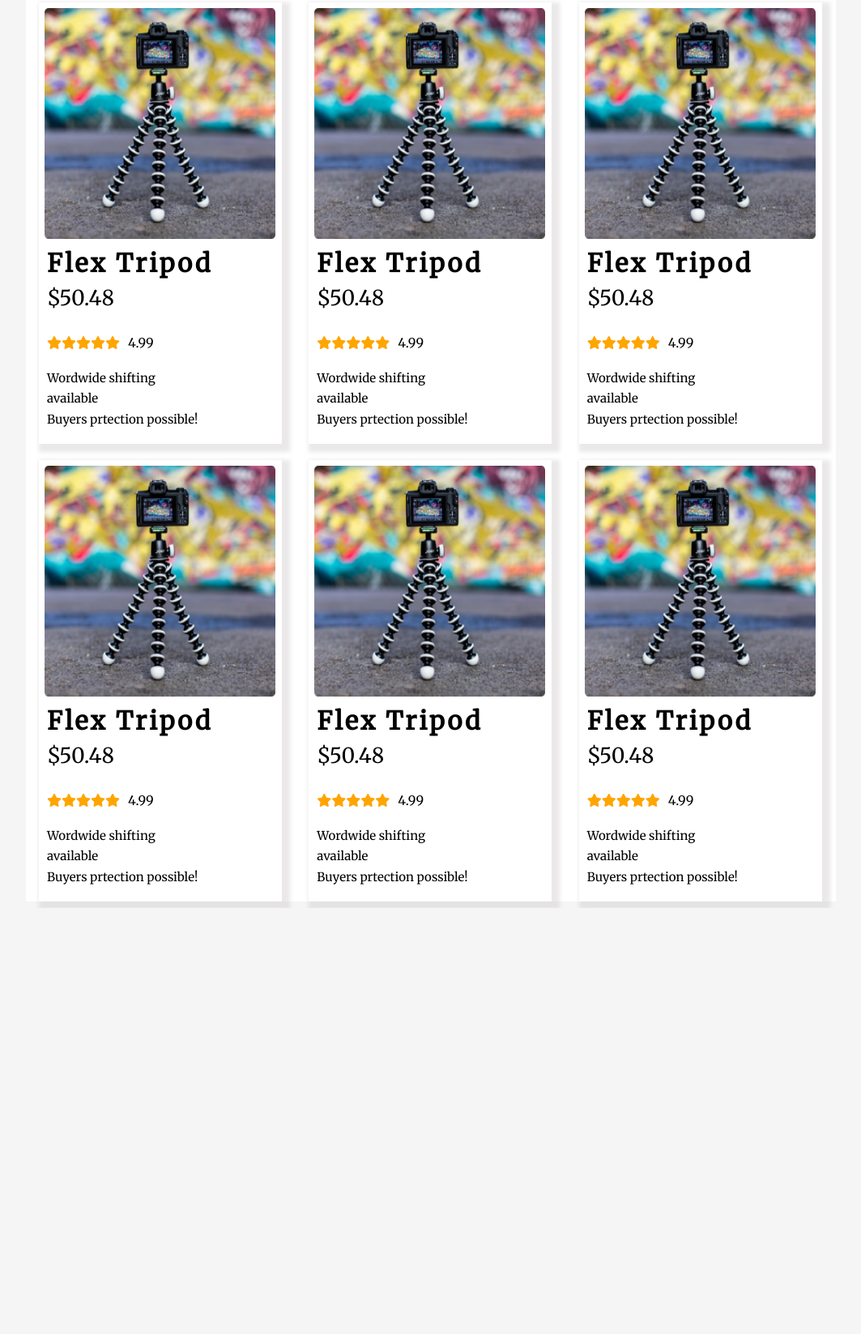
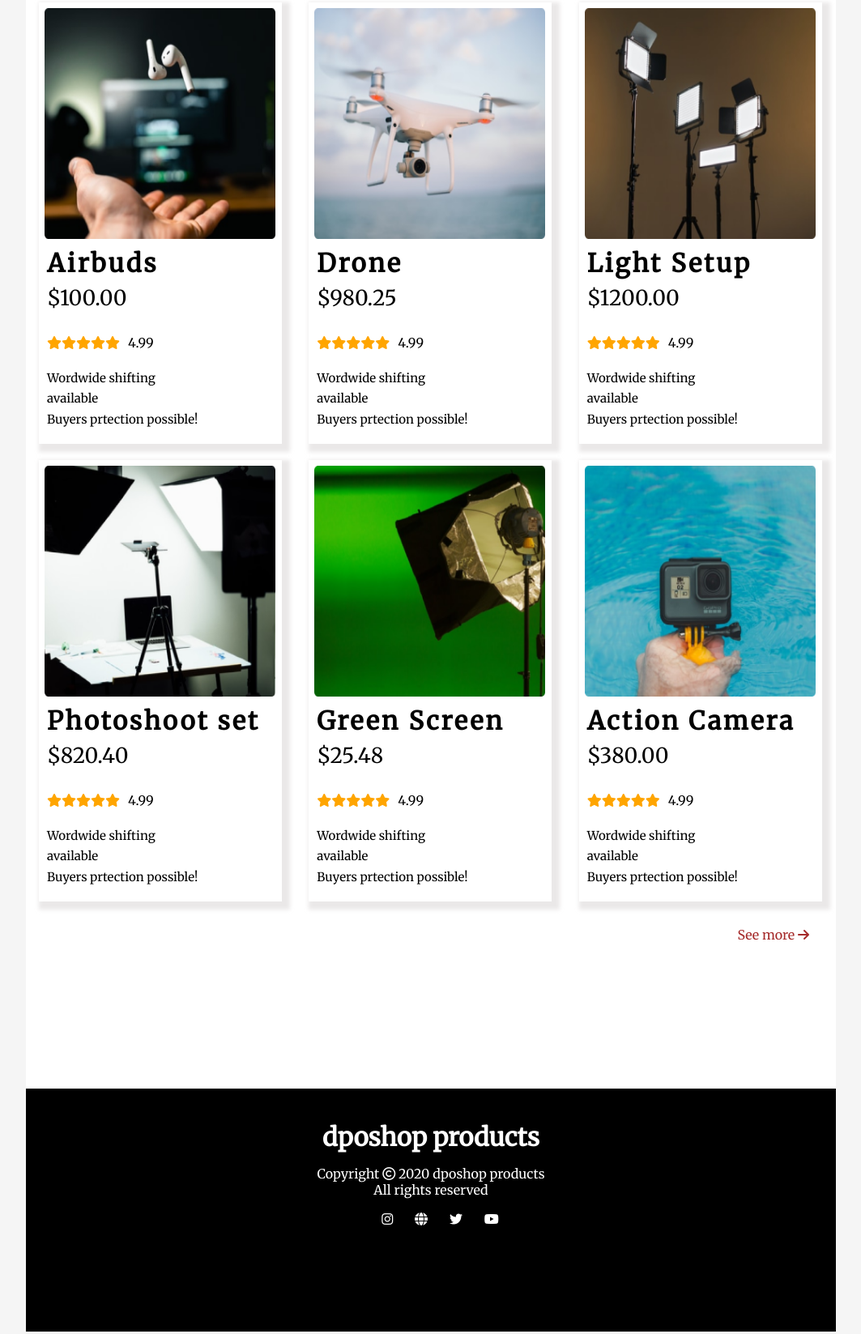
Before and after one commit to ainul1997/dposhop1, a plain HTML site: page index.html in a window 1280 px wide. Shown: the part 1140-2787 px from the top of the page at 81% size, without its empty margins (108-1171 px from the left). Before the commit the page ends 2261 px from the top, so only its background shows below. Drawn offline with Linux system fonts and the light colour scheme.

Commit message:
some thimg commit

```diff
--- a/index.html
+++ b/index.html
@@ -107,9 +107,9 @@
 
                         <div class="prodect-detils">
                             <div class="prodect-items-h4-p">
-                                <h4 class=" prodect-items-h4">
+                                <h5 class=" prodect-items-h4">
                                     Microphone
-                                </h4>
+                                </h5>
                                 <p class=" prodect-items-p">$120.25</p>
                             </div>
                             <div class="prodect-fa-star">
@@ -132,14 +132,14 @@
                         </div>
                     </div>
                     <div class="prodect-items">
-                        <div class="prodect-image"> <img src="images/tripod.png" alt=""></div>
+                        <div class="prodect-image"> <img src="images/airpod.png" alt=""></div>
 
                         <div class="prodect-detils">
                             <div class="prodect-items-h4-p">
-                                <h4 class=" prodect-items-h4">
-                                    Flex Tripod
-                                </h4>
-                                <p class=" prodect-items-p"> $50.48</p>
+                                <h5 class=" prodect-items-h4">
+                                    Airbuds
+                                </h5>
+                                <p class=" prodect-items-p"> $100.00</p>
                             </div>
                             <div class="prodect-fa-star">
                                 <div class="course-raiting-area ">
@@ -161,14 +161,14 @@
                         </div>
                     </div>
                     <div class="prodect-items">
-                        <div class="prodect-image"> <img src="images/tripod.png" alt=""></div>
+                        <div class="prodect-image"> <img src="images/drone.png" alt=""></div>
 
                         <div class="prodect-detils">
                             <div class="prodect-items-h4-p">
-                                <h4 class=" prodect-items-h4">
-                                    Flex Tripod
-                                </h4>
-                                <p class=" prodect-items-p"> $50.48</p>
+                                <h5 class=" prodect-items-h4">
+                                    Drone
+                                </h5>
+                                <p class=" prodect-items-p"> $980.25</p>
                             </div>
                             <div class="prodect-fa-star">
                                 <div class="course-raiting-area ">
@@ -190,14 +190,14 @@
                         </div>
                     </div>
                     <div class="prodect-items">
-                        <div class="prodect-image"> <img src="images/tripod.png" alt=""></div>
+                        <div class="prodect-image"> <img src="images/lights.png" alt=""></div>
 
                         <div class="prodect-detils">
                             <div class="prodect-items-h4-p">
-                                <h4 class=" prodect-items-h4">
-                                    Flex Tripod
-                                </h4>
-                                <p class=" prodect-items-p"> $50.48</p>
+                                <h5 class=" prodect-items-h4">
+                                    Light Setup
+                                </h5>
+                                <p class=" prodect-items-p"> $1200.00</p>
                             </div>
                             <div class="prodect-fa-star">
                                 <div class="course-raiting-area ">
@@ -219,14 +219,14 @@
                         </div>
                     </div>
                     <div class="prodect-items">
-                        <div class="prodect-image"> <img src="images/tripod.png" alt=""></div>
+                        <div class="prodect-image"> <img src="images/setup.png" alt=""></div>
 
                         <div class="prodect-detils">
                             <div class="prodect-items-h4-p">
-                                <h4 class=" prodect-items-h4">
-                                    Flex Tripod
-                                </h4>
-                                <p class=" prodect-items-p"> $50.48</p>
+                                <h5 class=" prodect-items-h4">
+                                    Photoshoot set
+                                </h5>
+                                <p class=" prodect-items-p"> $820.40</p>
                             </div>
                             <div class="prodect-fa-star">
                                 <div class="course-raiting-area ">
@@ -248,14 +248,14 @@
                         </div>
                     </div>
                     <div class="prodect-items">
-                        <div class="prodect-image"> <img src="images/tripod.png" alt=""></div>
+                        <div class="prodect-image"> <img src="images/single-light.png" alt=""></div>
 
                         <div class="prodect-detils">
                             <div class="prodect-items-h4-p">
-                                <h4 class=" prodect-items-h4">
-                                    Flex Tripod
-                                </h4>
-                                <p class=" prodect-items-p"> $50.48</p>
+                                <h5 class=" prodect-items-h4">
+                                    Green Screen
+                                </h5>
+                                <p class=" prodect-items-p"> $25.48</p>
                             </div>
                             <div class="prodect-fa-star">
                                 <div class="course-raiting-area ">
@@ -277,14 +277,14 @@
                         </div>
                     </div>
                     <div class="prodect-items">
-                        <div class="prodect-image"> <img src="images/tripod.png" alt=""></div>
+                        <div class="prodect-image"> <img src="images/action.png" alt=""></div>
 
                         <div class="prodect-detils">
                             <div class="prodect-items-h4-p">
-                                <h4 class=" prodect-items-h4">
-                                    Flex Tripod
-                                </h4>
-                                <p class=" prodect-items-p"> $50.48</p>
+                                <h5 class=" prodect-items-h4">
+                                    Action Camera
+                                </h5>
+                                <p class=" prodect-items-p"> $380.00</p>
                             </div>
                             <div class="prodect-fa-star">
                                 <div class="course-raiting-area ">
@@ -309,7 +309,28 @@
 
             </div>
         </section>
+        <section class="see-more-section">
+            <div class="see-more">
+                <a href="">See more <i class="fas fa-arrow-right"></i></a>
+            </div>
+        </section>
     </main>
+    <footer>
+        <div class="footer">
+            <h4>
+                dposhop products
+            </h4>
+            <p>
+                Copyright <i class="far fa-copyright"></i> 2020 dposhop products <br> All rights reserved
+            </p>
+
+            <a href=""><i class="fab fa-instagram"></i></a>
+            <a href=""><i class="fas fa-globe"></i></a>
+            <a href=""><i class="fab fa-twitter"></i></a>
+            <a href=""><i class="fab fa-youtube"></i></a>
+
+        </div>
+    </footer>
 </body>
 
 </html>
--- a/style.css
+++ b/style.css
@@ -58,7 +58,7 @@ body{
 
 .popular-continar{
     width: 1000px;
-    height: 100%;
+    height: 1786px;
     background-color: white;
 
 }
@@ -120,3 +120,90 @@ line-height: 1.7;
 font-weight: 500;
 font-style: normal;
 }
+/* second section end */
+/* ------------------------ */
+/* third section start */
+.see-more-section{
+    background-color: white;
+    width: 1000px;
+    height: 200px;
+}
+.see-more{
+    text-align: end;
+    margin-right: 33px;
+
+
+}
+.see-more a{
+    text-decoration: none;
+    color: brown;
+}
+footer{
+    width: 1000px;
+    height: 300px;
+    background-color: black;
+    color: white;
+
+}
+.footer{
+    text-align: center;
+}
+.footer h4{
+    font-size: 31px;
+    margin: 40px 0px 0px 0px;
+}
+.footer a{
+    padding: 20px;
+    color:white;
+    padding: 15px 0px 0px 23px;
+}
+/* media quarig */
+/* ------------------ */
+@media only screen and (max-width:412px)  {
+    .dpo-products{
+        padding-left: 37%;
+    }
+    .side-continar{
+        grid-template-columns: repeat(1,1fr);
+        margin-left: 33%;
+        display: grid;
+        height: auto;
+    }
+    .prodect-continar{
+        display: grid;
+        grid-template-columns: repeat(1, 1fr);
+    }
+    .prodect-items{
+        margin-left: 38%;
+    }
+    footer{
+        display: grid;
+        justify-self: start;
+    }
+}
+@media only screen and (max-width:360px)  {
+    .dpo-products{
+        padding-left: 33%;
+    }
+}
+@media only screen and (max-width:810px)  {
+    .dpo-products{
+        padding-left: 15%;
+    }
+}
+@media only screen and (max-width:375px)  {
+    .dpo-products{
+        padding-left: 33%;
+    }
+}
+@media only screen and (max-width:414px)  {
+    .dpo-products{
+        padding-left: 32%;
+    }
+}
+@media only screen and (max-width:428px)  {
+    .dpo-products{
+        padding-left: 36%;
+    }
+
+}
```
